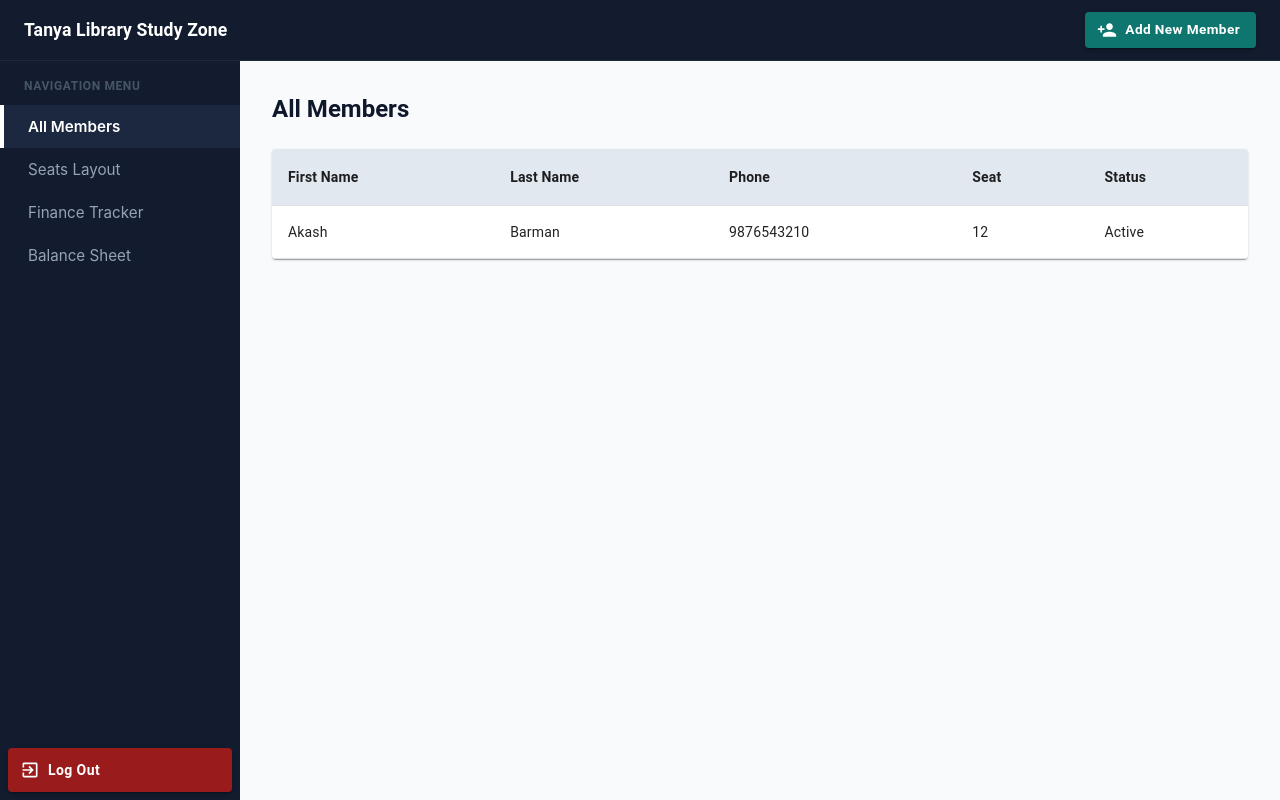
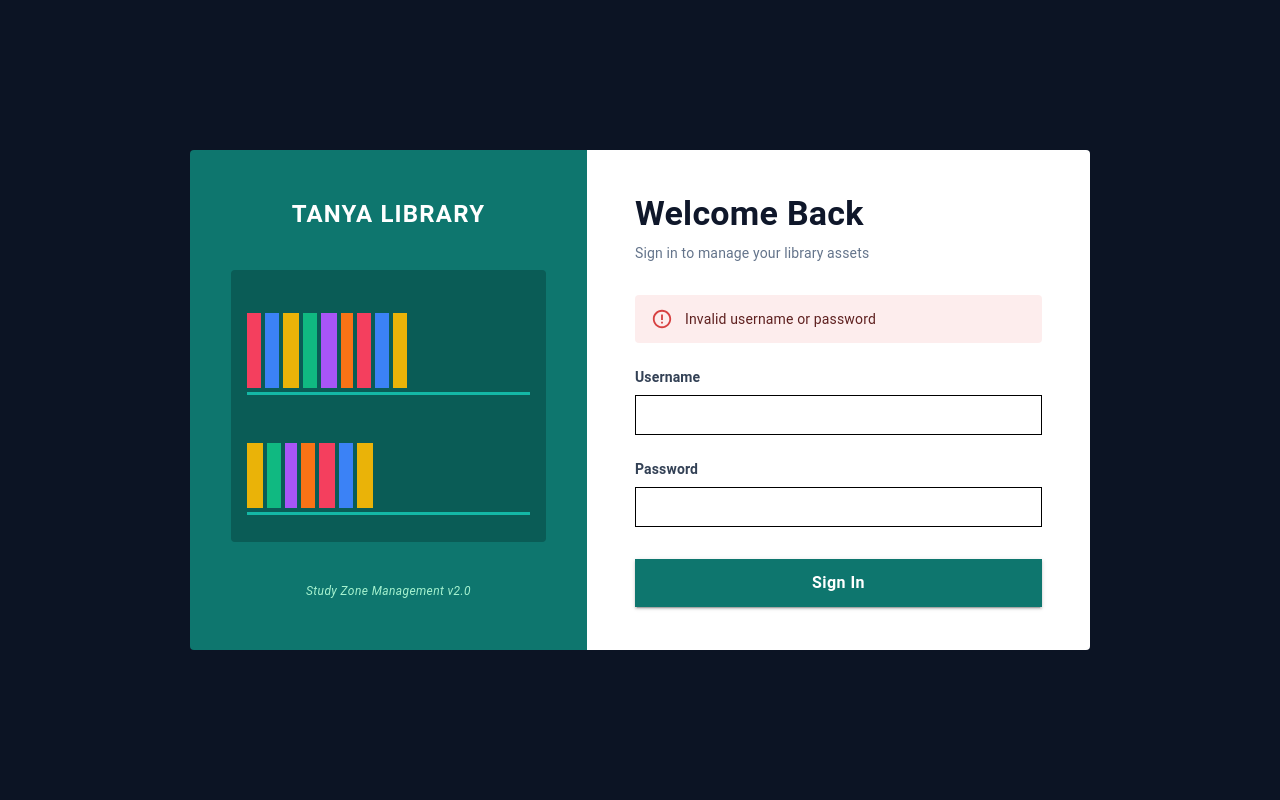
Before and after one commit to barmanakash/tanyalibrary, a React (Create React App) app: page / in a window 1280 px wide. Both pictures are taken after a click on the button "Sign In". Built offline with nearby package versions, Linux system fonts and the light colour scheme.

Commit message:
login secure

```diff
--- a/src/views/LoginView.jsx
+++ b/src/views/LoginView.jsx
@@ -1,9 +1,29 @@
-import React from 'react';
-import { Box, Button, TextField, Typography } from '@mui/material';
+import React, { useState } from 'react';
+import { Box, Button, TextField, Typography, Alert } from '@mui/material';
 import { COLORS } from '../styles/theme';
 import LibraryGraphic from '../components/LibraryGraphic';
 
 export default function LoginView({ onLogin }) {
+  // Static credentials
+  const STATIC_USERNAME = 'admin';
+  const STATIC_PASSWORD = 'Tanya@1997';
+
+  const [username, setUsername] = useState('');
+  const [password, setPassword] = useState('');
+  const [error, setError] = useState('');
+
+  const handleLogin = () => {
+    if (
+      username === STATIC_USERNAME &&
+      password === STATIC_PASSWORD
+    ) {
+      setError('');
+      onLogin(); // Redirect to next page
+    } else {
+      setError('Invalid username or password');
+    }
+  };
+
   return (
     <Box
       sx={{
@@ -14,7 +34,15 @@ export default function LoginView({ onLogin }) {
         justifyContent: 'center',
       }}
     >
-      <Box sx={{ display: 'flex', width: '900px', height: '500px', borderRadius: '4px', overflow: 'hidden' }}>
+      <Box
+        sx={{
+          display: 'flex',
+          width: '900px',
+          height: '500px',
+          borderRadius: '4px',
+          overflow: 'hidden',
+        }}
+      >
         {/* Left Side Graphic Section */}
         <Box
           sx={{
@@ -27,32 +55,86 @@ export default function LoginView({ onLogin }) {
             justifyContent: 'space-between',
           }}
         >
-          <Typography variant="h5" sx={{ color: '#ffffff', fontWeight: 'bold', letterSpacing: '0.05em', mt: 2 }}>
+          <Typography
+            variant="h5"
+            sx={{
+              color: '#ffffff',
+              fontWeight: 'bold',
+              letterSpacing: '0.05em',
+              mt: 2,
+            }}
+          >
             TANYA LIBRARY
           </Typography>
 
           <LibraryGraphic />
 
-          <Typography variant="caption" sx={{ color: '#a7f3d0', fontStyle: 'italic', mb: 2 }}>
+          <Typography
+            variant="caption"
+            sx={{
+              color: '#a7f3d0',
+              fontStyle: 'italic',
+              mb: 2,
+            }}
+          >
             Study Zone Management v2.0
           </Typography>
         </Box>
 
         {/* Right Side Input Controls Entry Form */}
-        <Box sx={{ width: '55%', bgcolor: '#ffffff', p: 6, display: 'flex', flexDirection: 'column', justifyContent: 'center' }}>
-          <Typography variant="h4" sx={{ color: '#0f172a', fontWeight: 'bold', mb: 1 }}>
+        <Box
+          sx={{
+            width: '55%',
+            bgcolor: '#ffffff',
+            p: 6,
+            display: 'flex',
+            flexDirection: 'column',
+            justifyContent: 'center',
+          }}
+        >
+          <Typography
+            variant="h4"
+            sx={{
+              color: '#0f172a',
+              fontWeight: 'bold',
+              mb: 1,
+            }}
+          >
             Welcome Back
           </Typography>
-          <Typography variant="body2" sx={{ color: COLORS.textGray, mb: 4 }}>
+
+          <Typography
+            variant="body2"
+            sx={{
+              color: COLORS.textGray,
+              mb: 4,
+            }}
+          >
             Sign in to manage your library assets
           </Typography>
 
-          <Typography variant="body2" sx={{ fontWeight: 'bold', color: '#334155', mb: 1 }}>
+          {error && (
+            <Alert severity="error" sx={{ mb: 3 }}>
+              {error}
+            </Alert>
+          )}
+
+          <Typography
+            variant="body2"
+            sx={{
+              fontWeight: 'bold',
+              color: '#334155',
+              mb: 1,
+            }}
+          >
             Username
           </Typography>
+
           <TextField
             fullWidth
             size="small"
+            value={username}
+            onChange={(e) => setUsername(e.target.value)}
             sx={{
               mb: 3,
               '& .MuiOutlinedInput-root': {
@@ -62,13 +144,23 @@ export default function LoginView({ onLogin }) {
             }}
           />
 
-          <Typography variant="body2" sx={{ fontWeight: 'bold', color: '#334155', mb: 1 }}>
+          <Typography
+            variant="body2"
+            sx={{
+              fontWeight: 'bold',
+              color: '#334155',
+              mb: 1,
+            }}
+          >
             Password
           </Typography>
+
           <TextField
             fullWidth
             size="small"
             type="password"
+            value={password}
+            onChange={(e) => setPassword(e.target.value)}
             sx={{
               mb: 4,
               '& .MuiOutlinedInput-root': {
@@ -81,7 +173,7 @@ export default function LoginView({ onLogin }) {
           <Button
             variant="contained"
             fullWidth
-            onClick={onLogin}
+            onClick={handleLogin}
             sx={{
               bgcolor: COLORS.tealMain,
               '&:hover': { bgcolor: COLORS.tealHover },
```
